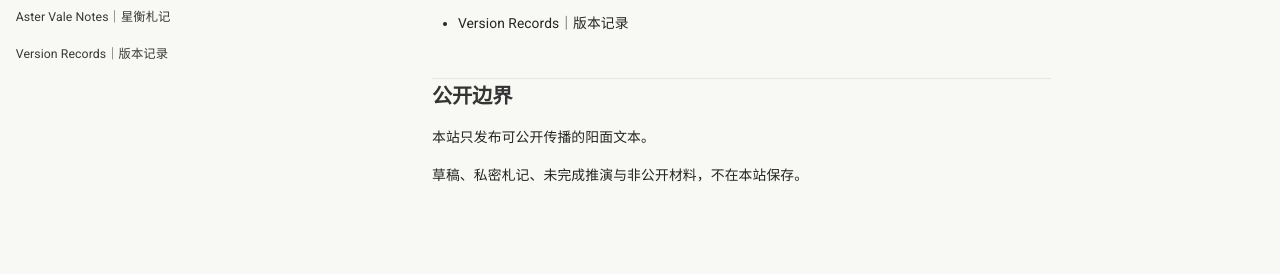
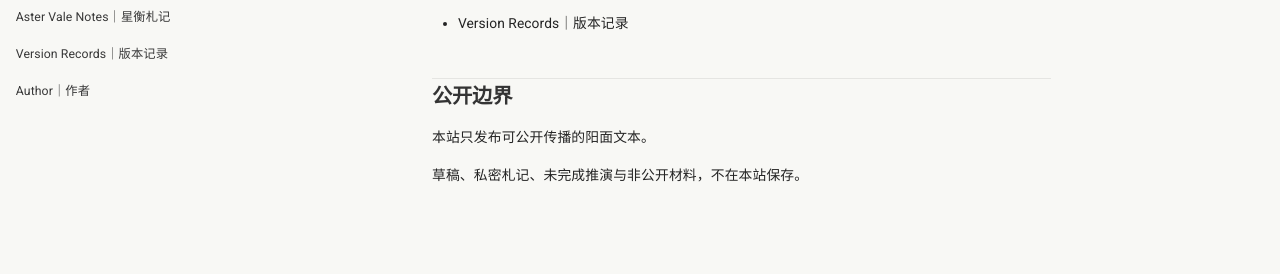
Before and after one commit to guanshi1688/longview-archive, an MkDocs documentation site: the page built from docs/index.md, in a window 1280 px wide. Shown: the part 446-720 px from the top of the page. Built offline with MkDocs 1.6.1 and Material for MkDocs 9.7.7, drawn with Linux system fonts in a browser that asks for light colours.

Commit message:
Update mkdocs.yml

```diff
--- a/mkdocs.yml
+++ b/mkdocs.yml
@@ -58,7 +58,7 @@ nav:
 
   - Version Records｜版本记录: versions.md
 
-  # Author｜作者: author.md
+  - Author｜作者: author.md
 
 extra_css:
   - stylesheets/extra.css
```
